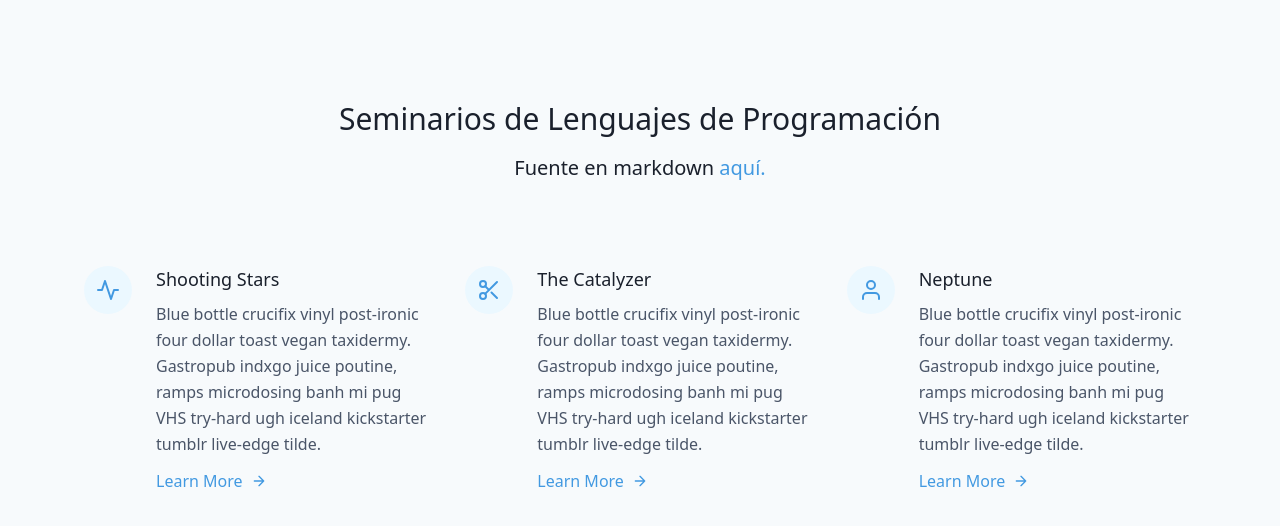
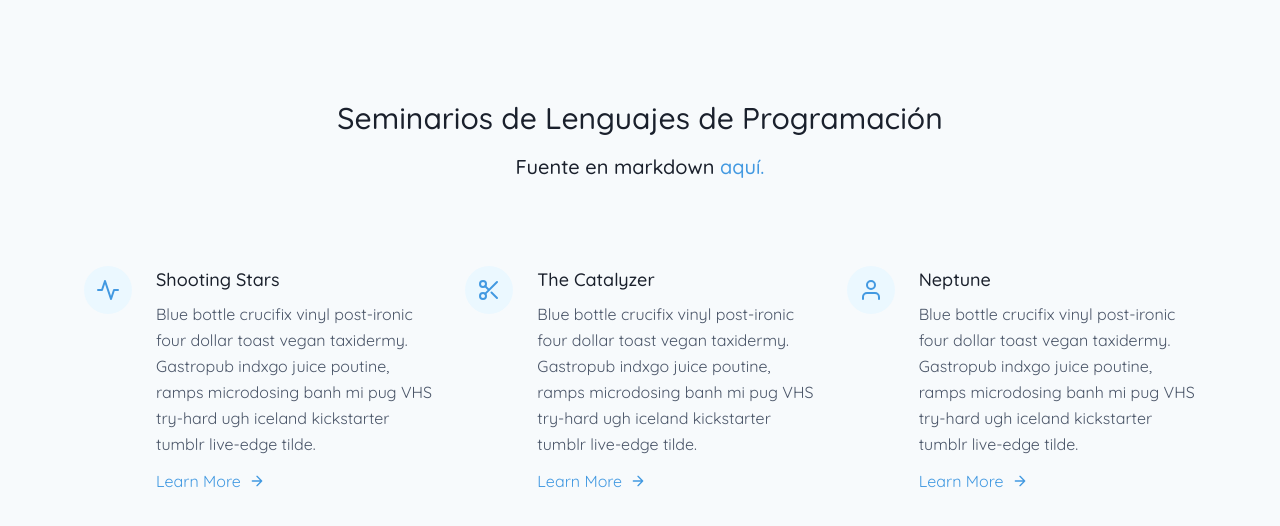
Before and after one commit to alexfertel/blog-gen, a Next.js app: page / in a window 1280 px wide. Shown: the top 526 px of the page. Built offline with nearby package versions, Linux system fonts and the light colour scheme.

Commit message:
build: Add quicksand typeface and apply it in the body.

```diff
--- a/components/layout.js
+++ b/components/layout.js
@@ -3,7 +3,7 @@ import Meta from './meta';
 
 export default function Layout({ children }) {
   return (
-    <div className="antialiased bg-gray-100">
+    <div className="antialiased bg-gray-100 font-quicksand">
       <Meta />
       <main>{children}</main>
     </div>
--- a/pages/index.js
+++ b/pages/index.js
@@ -8,7 +8,7 @@ const Index = () => (
       <div className="container px-5 py-24 mx-auto">
         <h1 className="mb-20 text-2xl font-medium text-center text-gray-900 sm:text-3xl title-font">
           Seminarios de Lenguajes de Programación
-          <br className="hidden sm:block" />
+          <br />
           <span className="text-lg sm:text-xl">
             Fuente en markdown
             {' '}
--- a/tailwind.config.js
+++ b/tailwind.config.js
@@ -28,6 +28,9 @@ module.exports = {
         small: '0 5px 10px rgba(0, 0, 0, 0.12)',
         medium: '0 8px 30px rgba(0, 0, 0, 0.12)',
       },
+      fontFamily: {
+        quicksand: ['quicksand'],
+      },
     },
   },
-}
+};
```
